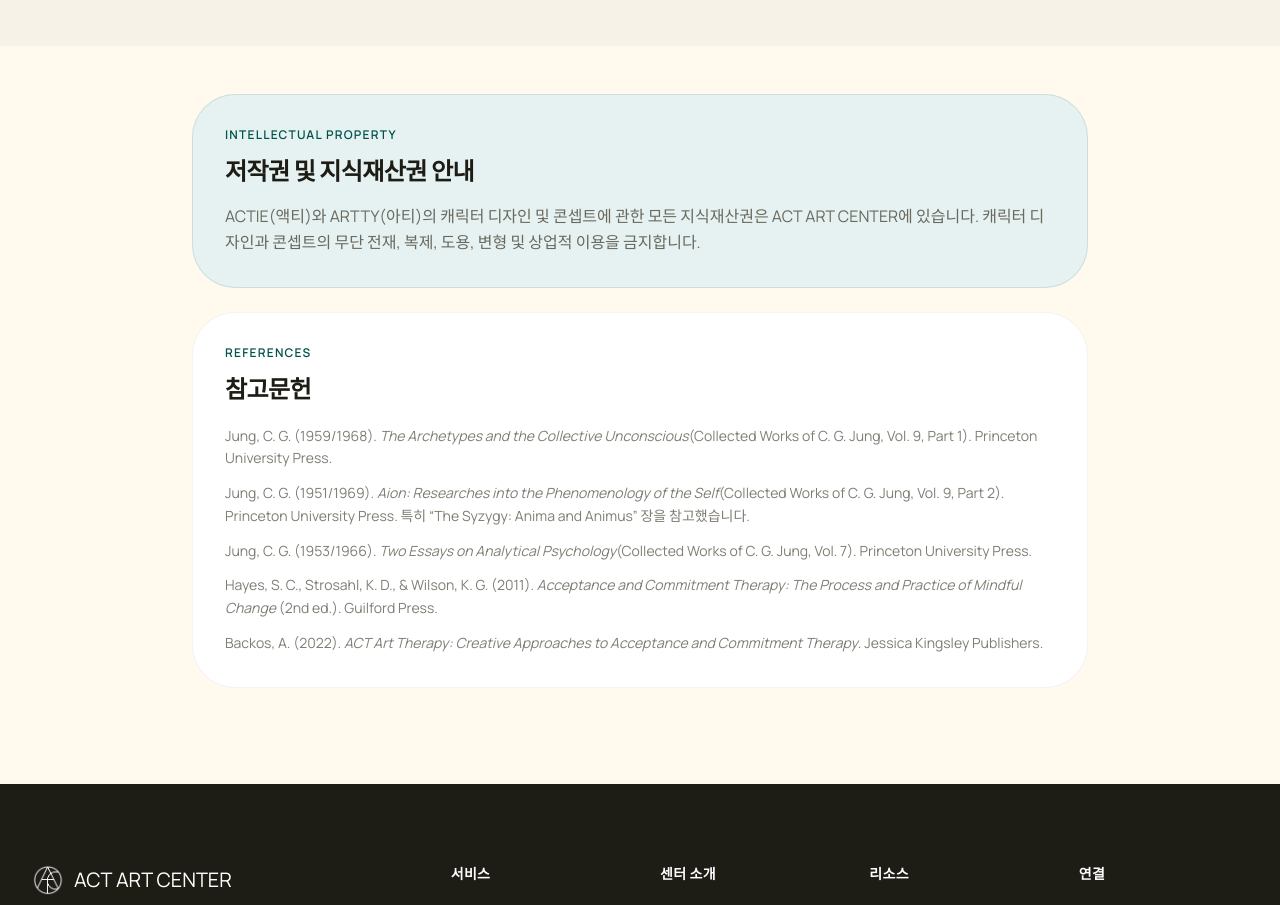
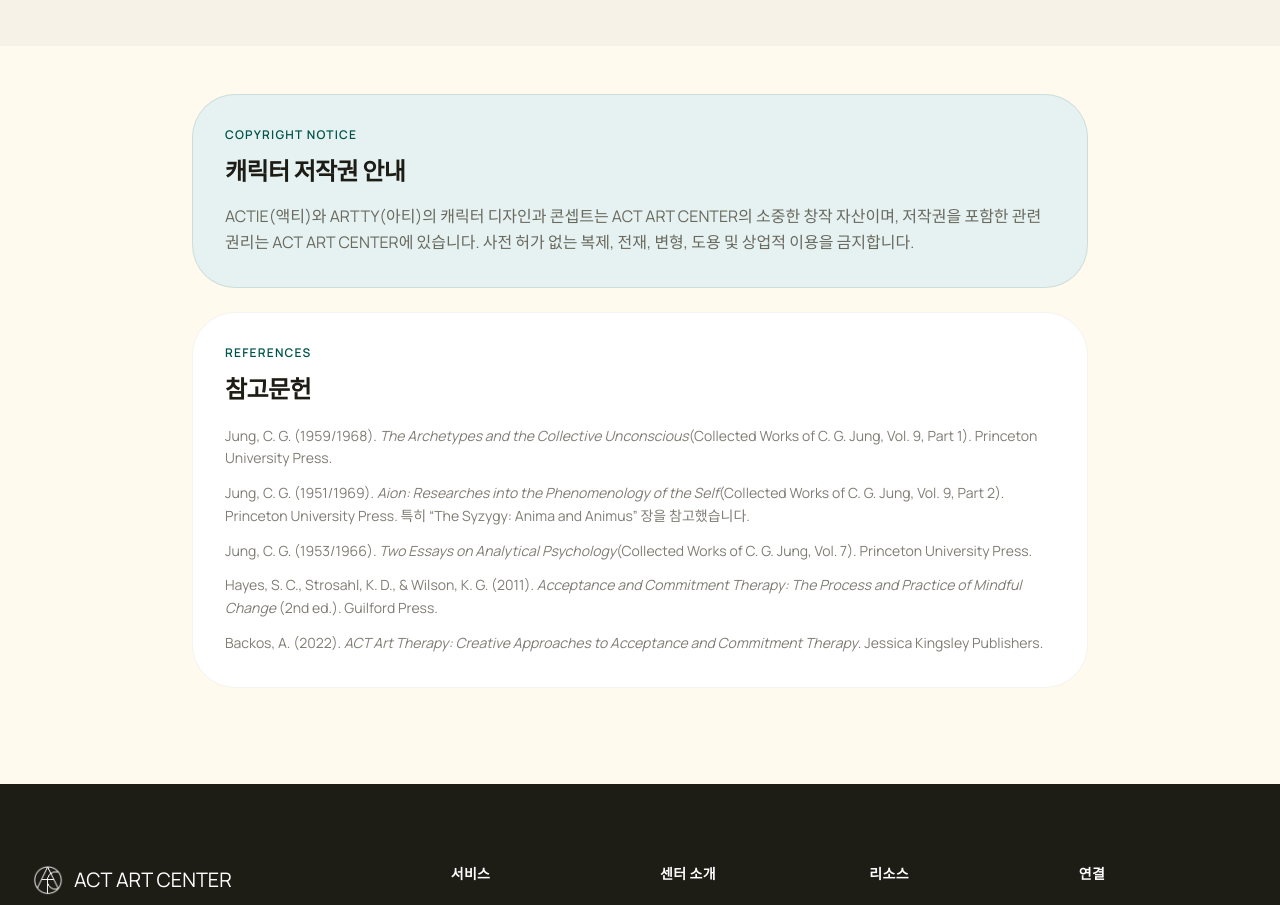
Before and after one commit to act-art-center/actartcenter.com, a Next.js app: page /characters in a window 1280 px wide. Shown: the part 3280-4185 px from the top of the page. Built offline with nearby package versions, Linux system fonts and the light colour scheme.

Commit message:
Refine character copyright notice

```diff
--- a/src/app/characters/page.tsx
+++ b/src/app/characters/page.tsx
@@ -193,15 +193,15 @@ export default function CharactersPage() {
             style={{ border: "1px solid rgba(60, 121, 104, 0.16)" }}
           >
             <p className="text-xs font-semibold tracking-widest uppercase text-primary-500 mb-3">
-              Intellectual Property
+              Copyright Notice
             </p>
             <h2 className="text-night text-xl lg:text-2xl font-bold tracking-tight">
-              저작권 및 지식재산권 안내
+              캐릭터 저작권 안내
             </h2>
             <p className="mt-4 text-charcoal/80 text-sm lg:text-base leading-relaxed">
-              ACTIE(액티)와 ARTTY(아티)의 캐릭터 디자인 및 콘셉트에 관한 모든 지식재산권은
-              ACT ART CENTER에 있습니다. 캐릭터 디자인과 콘셉트의 무단 전재, 복제, 도용,
-              변형 및 상업적 이용을 금지합니다.
+              ACTIE(액티)와 ARTTY(아티)의 캐릭터 디자인과 콘셉트는 ACT ART CENTER의
+              소중한 창작 자산이며, 저작권을 포함한 관련 권리는 ACT ART CENTER에 있습니다.
+              사전 허가 없는 복제, 전재, 변형, 도용 및 상업적 이용을 금지합니다.
             </p>
           </div>
 
```
